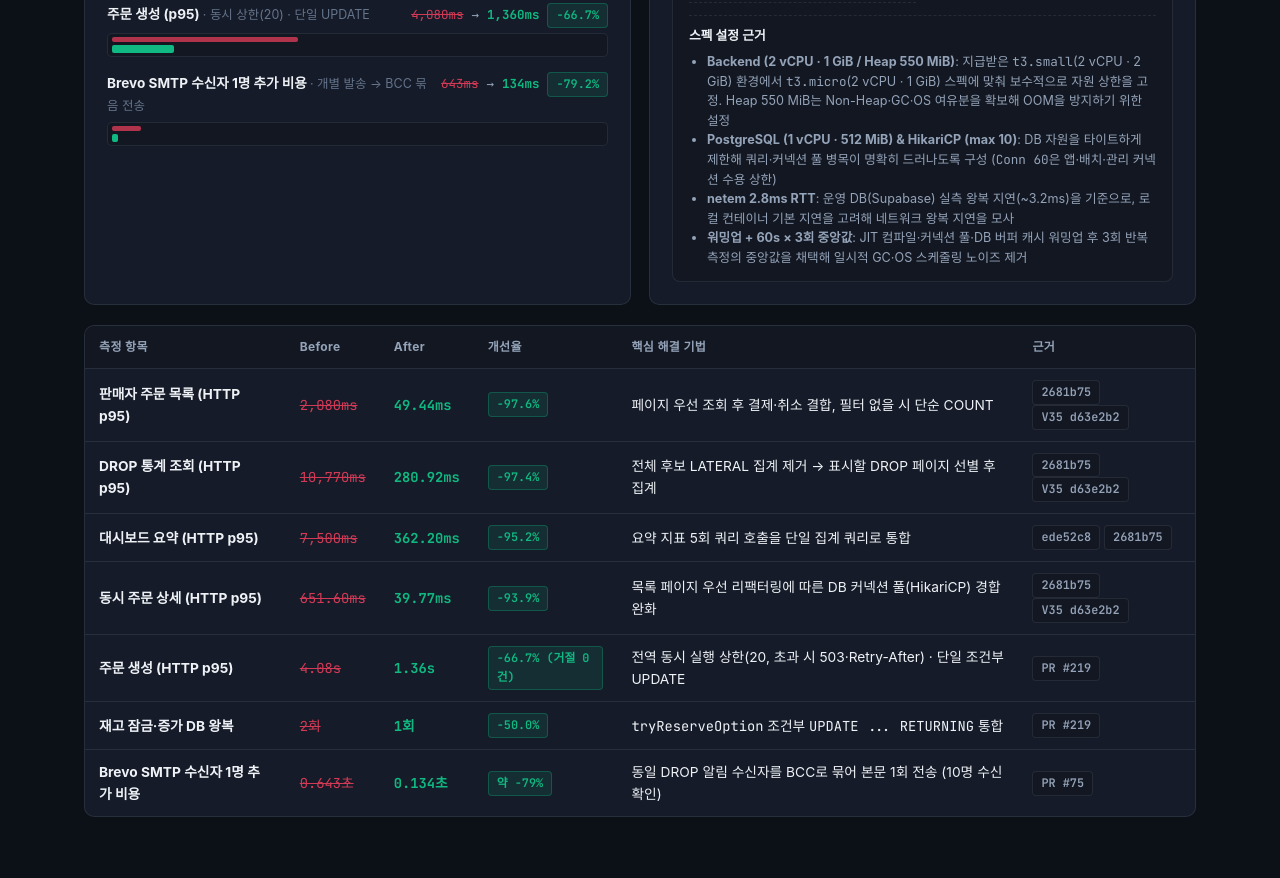
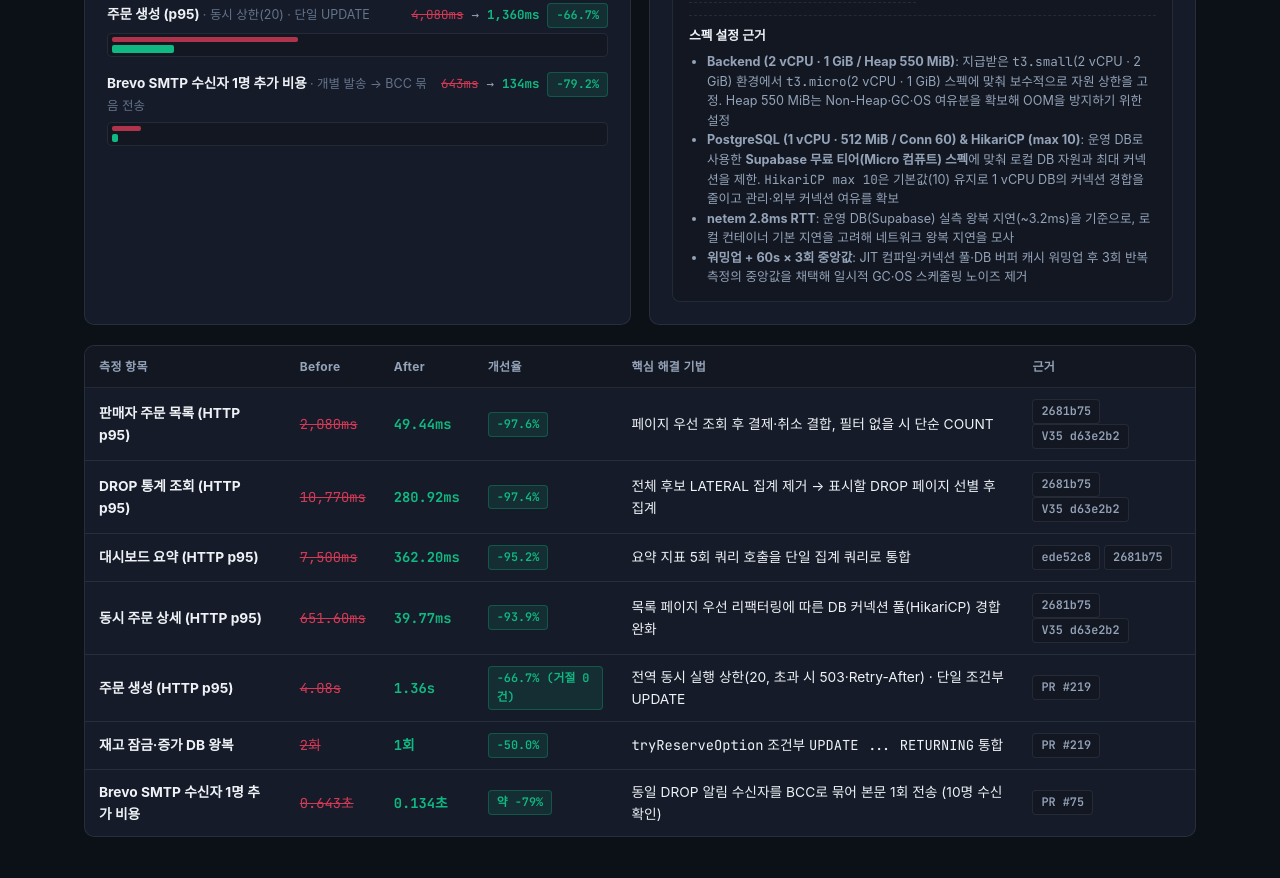
Before and after one commit to sang9831/backend-portfolio, a plain HTML site: page index.html in a window 1280 px wide. Shown: the part 1156-2034 px from the top of the page. Drawn offline with Linux system fonts and the light colour scheme; a web font is replaced by a local one.

Commit message:
PostgreSQL·HikariCP 스펙 근거에 Supabase 무료 티어 반영

```diff
--- a/index.html
+++ b/index.html
@@ -173,7 +173,7 @@
               <div style="font-weight:700;font-size:0.8rem;color:var(--text);margin-bottom:6px;">스펙 설정 근거</div>
               <ul style="margin:0;padding-left:18px;font-size:0.79rem;color:var(--text-muted);line-height:1.55;">
                 <li><strong>Backend (2 vCPU · 1 GiB / Heap 550 MiB)</strong>: 지급받은 <code>t3.small</code>(2 vCPU · 2 GiB) 환경에서 <code>t3.micro</code>(2 vCPU · 1 GiB) 스펙에 맞춰 보수적으로 자원 상한을 고정. Heap 550 MiB는 Non-Heap·GC·OS 여유분을 확보해 OOM을 방지하기 위한 설정</li>
-                <li><strong>PostgreSQL (1 vCPU · 512 MiB) &amp; HikariCP (max 10)</strong>: DB 자원을 타이트하게 제한해 쿼리·커넥션 풀 병목이 명확히 드러나도록 구성 (<code>Conn 60</code>은 앱·배치·관리 커넥션 수용 상한)</li>
+                <li><strong>PostgreSQL (1 vCPU · 512 MiB / Conn 60) &amp; HikariCP (max 10)</strong>: 운영 DB로 사용한 <strong>Supabase 무료 티어(Micro 컴퓨트) 스펙</strong>에 맞춰 로컬 DB 자원과 최대 커넥션을 제한. <code>HikariCP max 10</code>은 기본값(10) 유지로 1 vCPU DB의 커넥션 경합을 줄이고 관리·외부 커넥션 여유를 확보</li>
                 <li><strong>netem 2.8ms RTT</strong>: 운영 DB(Supabase) 실측 왕복 지연(~3.2ms)을 기준으로, 로컬 컨테이너 기본 지연을 고려해 네트워크 왕복 지연을 모사</li>
                 <li><strong>워밍업 + 60s × 3회 중앙값</strong>: JIT 컴파일·커넥션 풀·DB 버퍼 캐시 워밍업 후 3회 반복 측정의 중앙값을 채택해 일시적 GC·OS 스케줄링 노이즈 제거</li>
               </ul>
```
